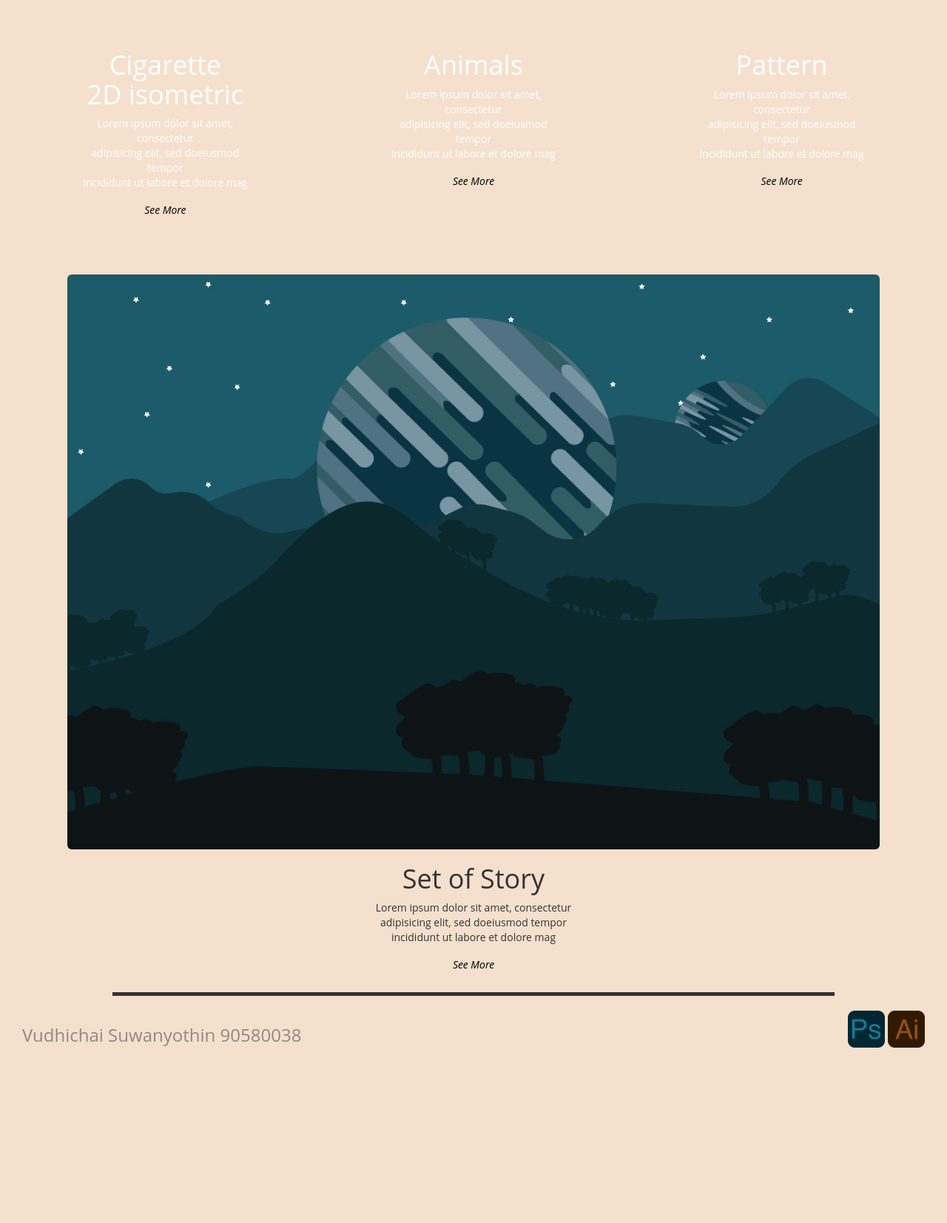
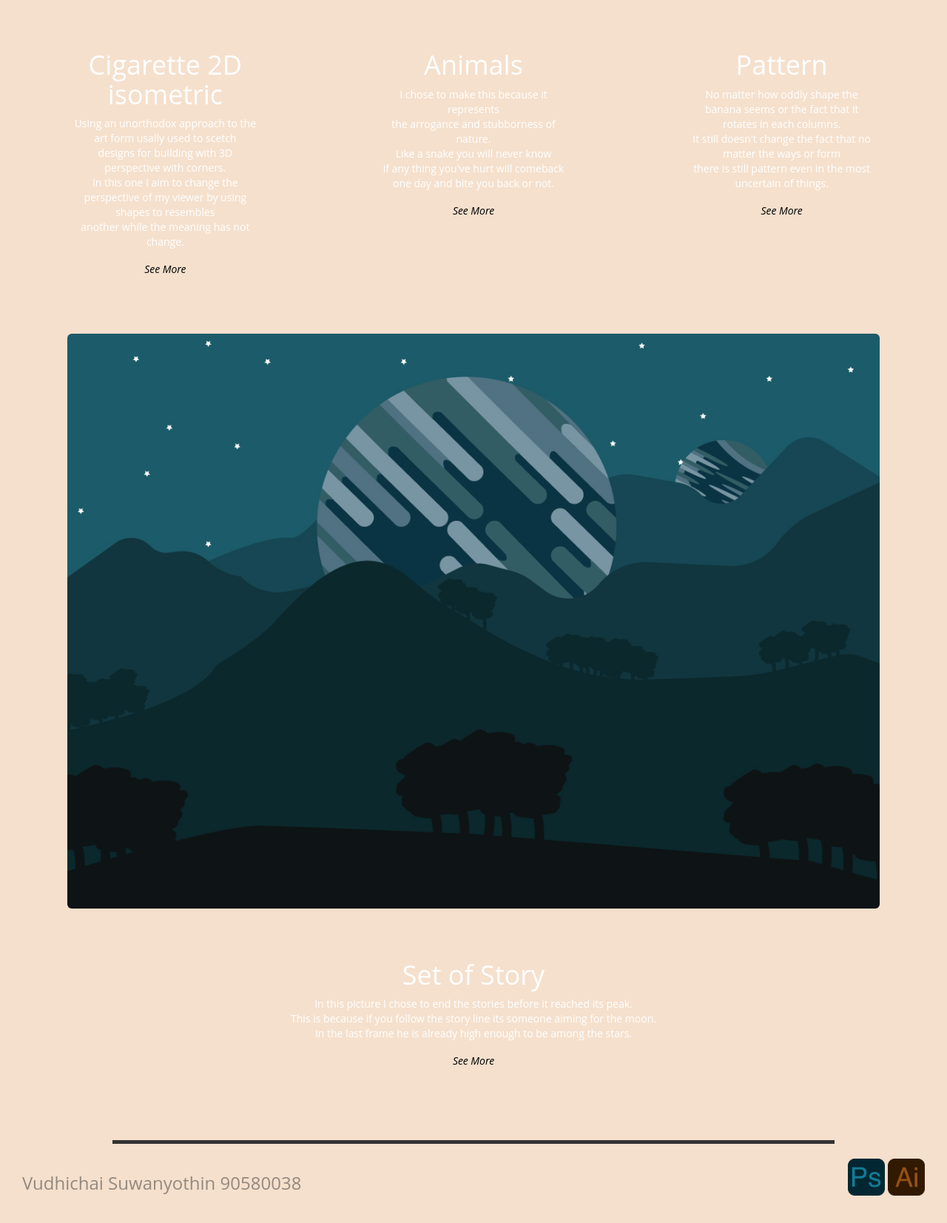
Before and after one commit to bnk4455/bnk4455.github.io, a PHP site: page /ai.html in a window 1280 px wide. Shown: the part 654-2307 px from the top of the page at 74% size. Before the commit the page ends 2070 px from the top, so only its background shows below. Run offline with PHP 8.4, Linux system fonts and the light colour scheme.

Commit message:
Ai add dissociation

```diff
--- a/ai.html
+++ b/ai.html
@@ -59,10 +59,11 @@
       <div class="col-md-4">
         <img src="2D/Cigarette 2-01.jpg" alt=""  class="img-rounded">
         <div class="ai-text">
-          <h1>Cigarette<br>2D isometric</h1>
-          <p>Lorem ipsum dolor sit amet, consectetur<br>
-            adipisicing elit, sed doeiusmod tempor<br>
-            incididunt ut labore et dolore mag</p>
+          <h1>Cigarette 2D isometric</h1>
+          <p>Using an unorthodox approach to the art form usally used to scetch <br>
+            designs for building with 3D perspective with corners. <br>
+            In this one I aim to change the perspective of my viewer by using shapes to resembles <br>
+            another while the meaning has not change.</p>
             <a class="btn" href="#" role="button" <button="" type="" data-toggle="modal" data-target="#cigModal">See More</a>
 
             </div>
@@ -72,9 +73,10 @@
         <div class="ai-text">
 
           <h1>Animals</h1>
-          <p>Lorem ipsum dolor sit amet, consectetur<br>
-            adipisicing elit, sed doeiusmod tempor<br>
-            incididunt ut labore et dolore mag</p>
+          <p>I chose to make this because it represents <br>
+            the arrogance and stubborness of nature. <br>
+            Like a snake you will never know <br>
+            if any thing you've hurt will comeback one day and bite you back  or not.</p>
             <a class="btn" href="#" role="button" <button="" type="" data-toggle="modal" data-target="#AniModal">See More</a>
 
         </div>
@@ -83,9 +85,9 @@
           <img src="ai/banana.jpg" alt=""  class="img-rounded">
           <div class="ai-text">
             <h1>Pattern</h1>
-            <p>Lorem ipsum dolor sit amet, consectetur<br>
-              adipisicing elit, sed doeiusmod tempor<br>
-              incididunt ut labore et dolore mag</p>
+            <p>No matter how oddly shape the banana seems or the fact that it rotates in each columns.<br>
+              It still doesn't change the fact that no matter the ways or form <br>
+              there is still pattern even in the most uncertain of things.</p>
               <a class="btn" href="#" role="button" <button="" type="" data-toggle="modal" data-target="#patModal">See More</a>
 
           </div>
@@ -98,11 +100,14 @@
     <div class="row">
       <div class="col-md-12">
         <img src="Stor-bord/set.jpg" alt=""  class="img-rounded">
-        <h1>Set of Story</h1>
-        <p>Lorem ipsum dolor sit amet, consectetur<br>
-          adipisicing elit, sed doeiusmod tempor<br>
-          incididunt ut labore et dolore mag</p>
-          <a class="btn" href="#" role="button" <button="" type="" data-toggle="modal" data-target="#setModal">See More</a>
+        <div class="ai-text">
+          <h1>Set of Story</h1>
+          <p>In this picture I chose to end the stories before it reached its peak.<br>
+             This is because if you follow the story line its someone aiming for the moon.<br>
+              In the last frame he is already high enough to be among the stars.</p>
+            <a class="btn" href="#" role="button" <button="" type="" data-toggle="modal" data-target="#setModal">See More</a>
+
+        </div>
 
       </div>
 
--- a/css/main.css
+++ b/css/main.css
@@ -226,3 +226,7 @@ h3,h4{
 .col-md-4 {
   text-align: center;
 }
+
+.abm-modal-body img {
+  opacity: 0.4;
+}
```
